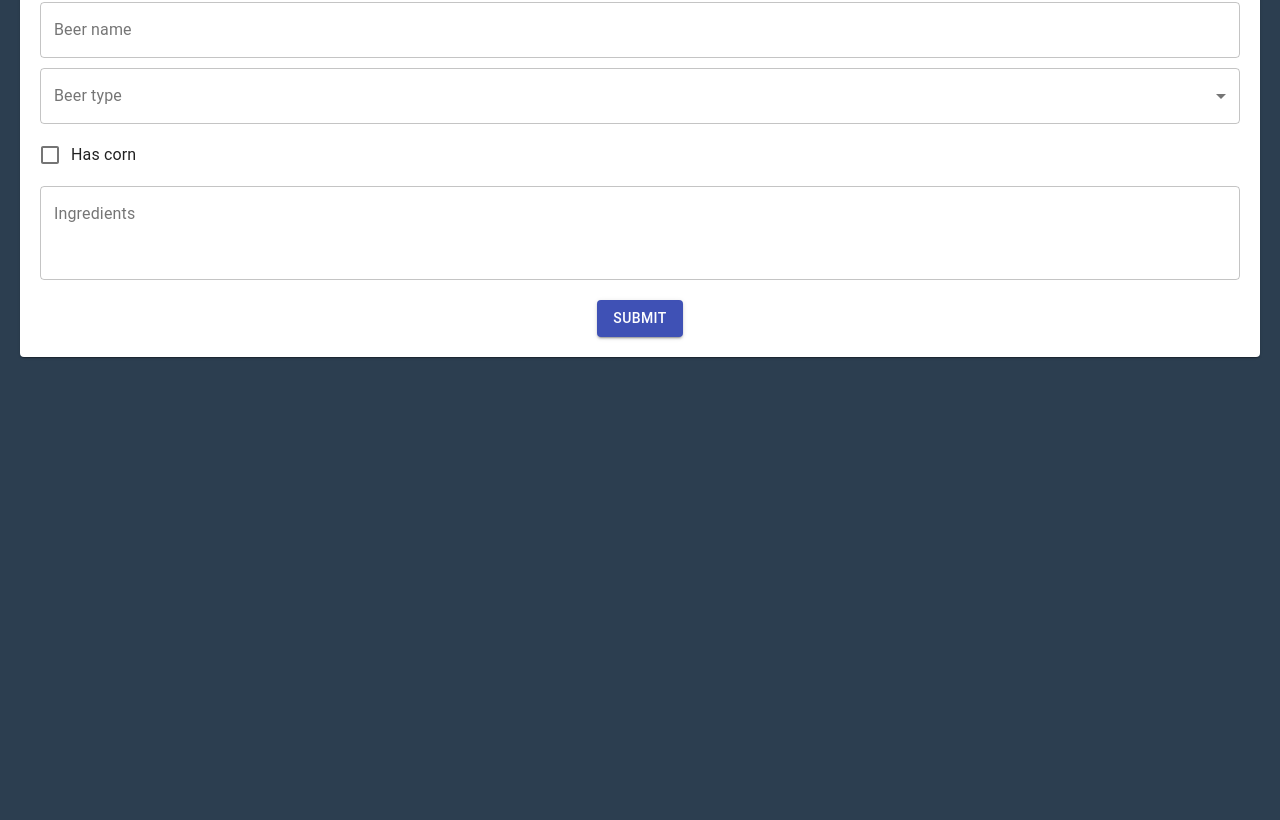
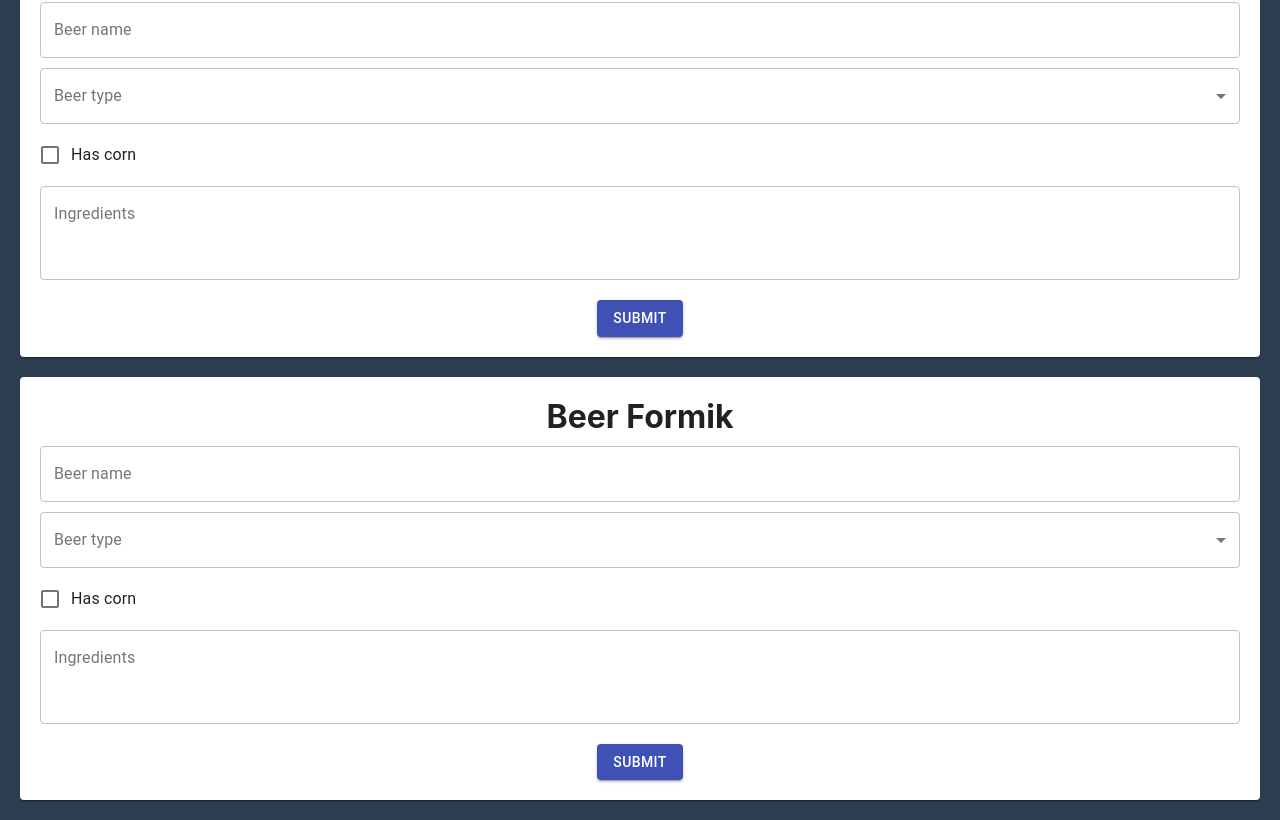
Before and after one commit to rcttavares/react-training, a React (Create React App) app: page / in a window 1280 px wide. Shown: the part 509-1329 px from the top of the page. Before the commit the page ends 886 px from the top, so only its background shows below. Built offline with nearby package versions, Linux system fonts and the light colour scheme.

Commit message:
Exercise 6

```diff
--- a/package.json
+++ b/package.json
@@ -14,6 +14,7 @@
     "@types/react-dom": "^17.0.0",
     "@wojtekmaj/enzyme-adapter-react-17": "^0.4.1",
     "enzyme": "^3.11.0",
+    "formik": "^2.2.6",
     "notistack": "^1.0.3",
     "react": "^17.0.1",
     "react-dom": "^17.0.1",
--- a/src/App.tsx
+++ b/src/App.tsx
@@ -2,6 +2,7 @@
 import { useSnackbar } from 'notistack';
 import DogDetailsView from './components/dogDetails/DogDetailsView';
 import CreateBeerFormView from './components/createBeerForm/CreateBeerFormView';
+import CreateBeerFormikFormView from './components/createBeerFormikForm/CreateBeerFormikFormView';
 
 function App() {
   const { enqueueSnackbar } = useSnackbar();
@@ -37,6 +38,10 @@
       <div style={{ marginTop: 20}}>
         <CreateBeerFormView />
       </div>
+
+      <div style={{ marginTop: 20}}>
+        <CreateBeerFormikFormView />
+      </div>
     </>
   );
 }
--- a/src/components/createBeerForm/CreateBeerFormView.tsx
+++ b/src/components/createBeerForm/CreateBeerFormView.tsx
@@ -1,4 +1,4 @@
-import React from 'react';
+import React, { useState, useCallback } from 'react';
 import { useStyles } from './CreateBeerFormView.styles';
 import Checkbox from '@material-ui/core/Checkbox';
 import FormControl from '@material-ui/core/FormControl';
@@ -13,25 +13,21 @@
 function CreateBeerFormView() {
     const classes = useStyles();
 
-    const [values, setValues] = React.useState({});
-    const [beerType, setBeerType] = React.useState('');
+    const [values, setValues] = useState({});
+    const [type, setType] = useState('');
 
-    const handleInput = (event: React.ChangeEvent<HTMLInputElement>) => {
-        setValues({ ...values, [event.target.name] : event.target.value });
+    const handleChange = useCallback((event: React.ChangeEvent<HTMLInputElement | HTMLTextAreaElement>) => {
+        setValues({ ...values, [event.target.name]: event.target.value });
+    },[values])
+
+    const handleType = (event: React.ChangeEvent<{ value: unknown }>) => {
+        setType(event.target.value as string);
     }
 
-    const handleType = (event: React.ChangeEvent<{ value: unknown }>) => {
-        setBeerType(event.target.value as string);
-    }
-
-    // const handleCheckbox = (event: React.ChangeEvent<any>) => {
-    //     setValues(event.target.checked);
-    // }
-
-    const handleSubmit = (event: React.ChangeEvent<HTMLFormElement>) => {
+    const handleSubmit = (event: React.ChangeEvent<any>) => {
         event.preventDefault();
+        console.log(values);
         event.target.reset();
-        console.log(values);
     }
 
     return (
@@ -46,7 +42,7 @@
                         name="beerName"
                         variant="outlined"
                         fullWidth
-                        onChange={handleInput}
+                        onChange={handleChange}
                     />
                 </div>
                 <div className={classes.container}>
@@ -56,7 +52,8 @@
                             label="Beer type"
                             labelId="beerTypeLabel"
                             id="beerType"
-                            value={beerType}
+                            name="beerType"
+                            value={type}
                             onChange={handleType}
                         >
                             <MenuItem value={1}>Ale</MenuItem>
@@ -71,8 +68,9 @@
                         control={<Checkbox color="primary" />}
                         label="Has corn"
                         id="hasCorn"
+                        name="hasCorn"
                         labelPlacement="end"
-                        //onChange={handleCheckbox}
+                        //onChange={handleChange}
                     />
                 </div>
                 <div className={classes.container}>
@@ -84,7 +82,7 @@
                         fullWidth
                         multiline
                         rows={3}
-                        onChange={handleInput}
+                        onChange={handleChange}
                     />
                 </div>
                 <div className={classes.button}>
--- /dev/null
+++ b/src/components/createBeerFormikForm/CreateBeerFormikForm.types.ts
@@ -0,0 +1,6 @@
+export interface BeerForm {
+    beerName: string;
+    beerType: string;
+    hasCorn: boolean;
+    ingredients: string;
+}
--- /dev/null
+++ b/src/components/createBeerFormikForm/CreateBeerFormikFormView.styles.ts
@@ -0,0 +1,17 @@
+import { makeStyles } from '@material-ui/core/styles';
+
+export const useStyles = makeStyles({
+    paper: {
+        padding: 20
+    },
+    title: {
+        textAlign: 'center'
+    },
+    container: {
+        marginTop: 10
+    },
+    button: {
+        marginTop: 20,
+        textAlign: 'center'
+    }
+});
--- /dev/null
+++ b/src/components/createBeerFormikForm/CreateBeerFormikFormView.tsx
@@ -0,0 +1,107 @@
+import React from 'react';
+import { Formik } from 'formik';
+import { BeerForm } from './CreateBeerFormikForm.types';
+import { useStyles } from './CreateBeerFormikFormView.styles';
+import Checkbox from '@material-ui/core/Checkbox';
+import FormControl from '@material-ui/core/FormControl';
+import FormControlLabel from '@material-ui/core/FormControlLabel';
+import InputLabel from '@material-ui/core/InputLabel';
+import MenuItem from '@material-ui/core/MenuItem';
+import Select from '@material-ui/core/Select';
+import TextField from '@material-ui/core/TextField';
+import Paper from '@material-ui/core/Paper';
+import ButtonView from '../button/ButtonView';
+
+const emptyValues = {
+    beerName: '',
+    beerType: '',
+    hasCorn: false,
+    ingredients: ''
+}
+
+function CreateBeerFormikFormView() {
+    const classes = useStyles();
+
+    const handleSubmit = (values: BeerForm, { resetForm }: any) => {
+        console.log(values);
+        resetForm();
+    }
+
+    return (
+        <Paper className={classes.paper}>
+            <h1 className={classes.title}>Beer Formik</h1>
+
+            <Formik
+                initialValues={emptyValues}
+                onSubmit={handleSubmit}
+            >
+                {({ values, handleSubmit, handleChange, setFieldValue }) => (
+                    <form onSubmit={handleSubmit}>
+                        <div className={classes.container}>
+                            <TextField
+                                label="Beer name"
+                                id="beerName"
+                                name="beerName"
+                                variant="outlined"
+                                fullWidth
+                                value={values.beerName}
+                                onChange={handleChange}
+                            />
+                        </div>
+
+                        <div className={classes.container}>
+                            <FormControl variant="outlined" fullWidth>
+                                <InputLabel id="beerTypeLabel">Beer type</InputLabel>
+                                <Select
+                                    label="Beer type"
+                                    labelId="beerTypeLabel"
+                                    id="beerType"
+                                    name="beerType"
+                                    value={values.beerType}
+                                    onChange={handleChange}
+                                >
+                                    <MenuItem value={1}>Ale</MenuItem>
+                                    <MenuItem value={2}>Lager</MenuItem>
+                                    <MenuItem value={3}>Stout</MenuItem>
+                                    <MenuItem value={4}>Malt</MenuItem>
+                                </Select>
+                            </FormControl>
+                        </div>
+
+                        <div className={classes.container}>
+                            <FormControlLabel
+                                control={<Checkbox color="primary" />}
+                                label="Has corn"
+                                id="hasCorn"
+                                name="hasCorn"
+                                labelPlacement="end"
+                                checked={values.hasCorn}
+                                onChange={() => setFieldValue('hasCorn', !values.hasCorn)}
+                            />
+                        </div>
+
+                        <div className={classes.container}>
+                            <TextField
+                                label="Ingredients"
+                                id="ingredients"
+                                name="ingredients"
+                                variant="outlined"
+                                fullWidth
+                                multiline
+                                rows={3}
+                                value={values.ingredients}
+                                onChange={handleChange}
+                            />
+                        </div>
+
+                        <div className={classes.button}>
+                            <ButtonView label="Submit" />
+                        </div>
+                    </form>
+                )}
+            </Formik>
+        </Paper>
+    )
+}
+
+export default CreateBeerFormikFormView;
```
Also changed, not shown: 1 other file (tests, documents, lock files or other folders).
